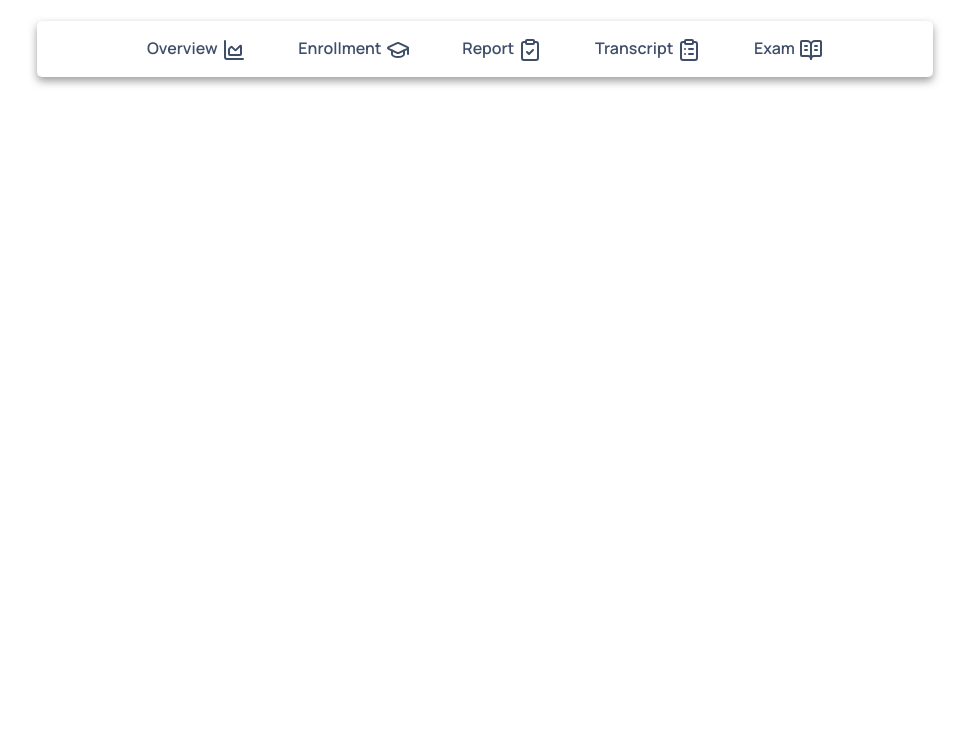
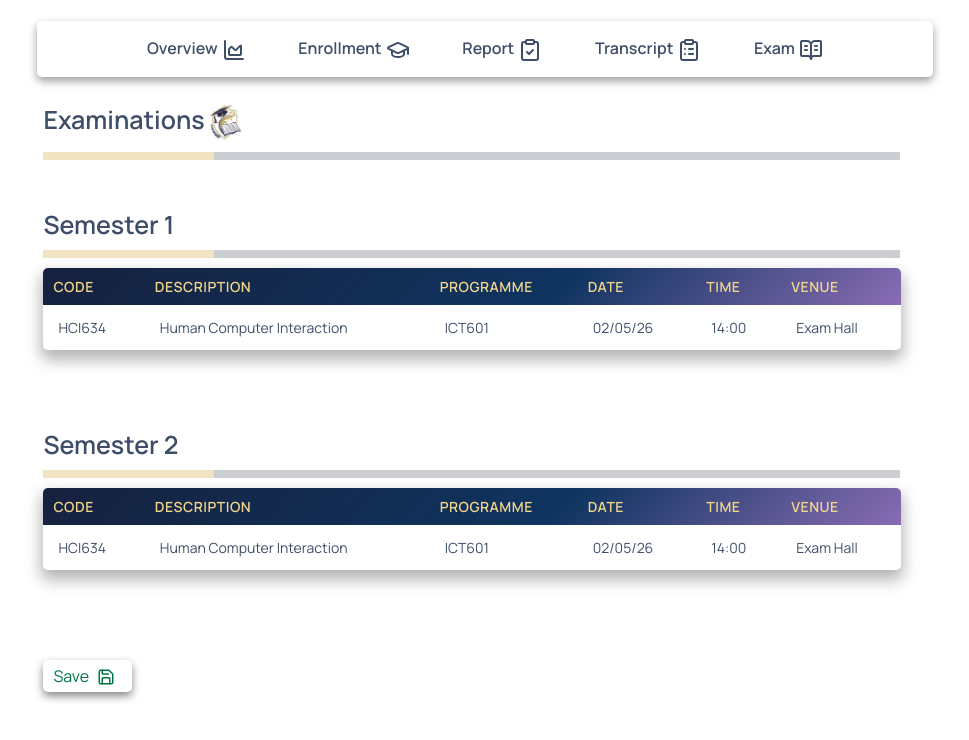
Before and after one commit to Ashton607/Student-Portal, a React (Vite) app: page /studentUI in a window 1280 px wide. Both pictures are taken after a click on the button "Exam". Shown: the top 740 px of the page, without its empty margins (155-1124 px from the left). Built offline with nearby package versions, Linux system fonts and the light colour scheme.

Commit message:
student UI completed

```diff
--- a/src/components/StudentUI.jsx
+++ b/src/components/StudentUI.jsx
@@ -189,6 +189,37 @@ const StudentUI = () => {
             </div>
           </ul>
 
+          <div className="year-1">
+           <h3>Year 1</h3>
+            <hr />
+            <table>
+            <thead>
+              <tr>
+                <th>Code</th>
+                <th>Description</th>
+                <th>Credits</th>
+                <th>Mark 1</th>
+                <th>Mark 2</th>
+                <th>Mark 3</th>
+                <th>Final Mark</th>
+                <th>Exam Admission</th>
+              </tr>
+            </thead>
+            <tbody>
+              <tr>
+                <td>HCI634</td>
+                <td>Human Computer Interaction</td>
+                <td>20</td>
+                <td>100</td>
+                <td>50</td>
+                <td>23</td>
+                <td>50</td>
+                <td>Yes</td>
+              </tr>
+            </tbody>
+          </table>
+          </div>
+
 
         </div>
       )}
@@ -196,6 +227,67 @@ const StudentUI = () => {
 
 
 
+      {/*Exam*/}
+      {activeTab ==='Exam'&&(
+        <div className="exam">
+          <h3>Examinations<img src={logo} alt="Student Portal Logo" /></h3>
+          <hr />
+           <div className="semester-1">
+            <h3>Semester 1</h3>
+            <hr />
+              <table>
+            <thead>
+              <tr>
+                <th>Code</th>
+                <th>Description</th>
+                <th>Programme</th>
+                <th>Date</th>
+                <th>Time</th>
+                <th>Venue</th>
+              </tr>
+            </thead>
+            <tbody>
+              <tr>
+                <td>HCI634</td>
+                <td>Human Computer Interaction</td>
+                <td>ICT601</td>
+                <td>02/05/26</td>
+                <td>14:00</td>
+                <td>Exam Hall</td>
+              </tr>
+            </tbody>
+          </table>
+          </div>
+
+          <div className="semester-2">
+            <h3>Semester 2</h3>
+            <hr />
+            <table>
+            <thead>
+              <tr>
+                <th>Code</th>
+                <th>Description</th>
+                <th>Programme</th>
+                <th>Date</th>
+                <th>Time</th>
+                <th>Venue</th>
+              </tr>
+            </thead>
+            <tbody>
+              <tr>
+                <td>HCI634</td>
+                <td>Human Computer Interaction</td>
+                <td>ICT601</td>
+                <td>02/05/26</td>
+                <td>14:00</td>
+                <td>Exam Hall</td>
+              </tr>
+            </tbody>
+          </table>
+          </div>
+          <button>Save<Save size={18}/></button>
+        </div>
+      )}
 
 
 
--- a/src/components/UI.css
+++ b/src/components/UI.css
@@ -349,7 +349,6 @@ nav ul button:hover {
     width: 69%;
     margin-left: 15.5%;
     height: 83vh;
-    box-shadow: 0 8px 15px 2px rgba(160, 160, 160, 0.8);
 
 }
 .transcript img{
@@ -388,3 +387,141 @@ nav ul button:hover {
     line-height: 1.8;
 
 }
+
+
+/*Exam*/
+.exam{
+    margin-top: 8%;
+    width: 69%;
+    margin-left: 15.5%;
+    height: 70vh;
+
+}
+.exam img{
+    width: 40px;
+    height: 40px;
+    flex-shrink: 0;
+}
+
+.exam h3{
+    font-size: 25px;
+    font-weight: 600;
+}
+
+.exam hr{
+    border: none;
+    width: 97%;
+    height: 8px;
+    background: linear-gradient(to right, #c9920a 20%, #33394e 10%);
+    margin: 10px 0;
+}
+
+.exam .semester-1{
+    width: 100%;
+    height: 25vh;
+    margin-top: 50px;
+}
+
+.exam .semester-1 hr{
+    border: none;
+    width: 97%;
+    height: 8px;
+    background: linear-gradient(to right, #c9920a 20%, #33394e 10%);
+    margin: 10px 0;
+}
+.exam .semester-1 table{
+    width: 97.1%;
+    border-collapse: collapse;
+    margin: 10px 0;
+    background: white;
+    box-shadow: 0 8px 15px 2px rgba(160, 160, 160, 0.8);
+    border-radius: 5px;
+    overflow: hidden;
+}
+
+.exam .semester-1 thead{
+    background: linear-gradient(135deg, #16213e 0%, #0f3460 60%, #896cb4 100%);
+    color: #f0d58a;
+}
+
+.exam .semester-1 th{
+    padding: 8px 10px;
+    text-align: left;
+    font-weight: 600;
+    font-size: 14px;
+    text-transform: uppercase;
+    letter-spacing: 0.5px;
+}
+
+.exam .semester-1 td{
+    padding: 12px 15px;
+    border-bottom: 1px solid #e0e0e0;
+    font-size: 14px;
+}
+
+
+.exam .semester-1 tbody tr:last-child td{
+    border-bottom: none;
+}
+
+
+.exam .semester-2{
+    width: 100%;
+    height: 25vh;
+}
+.exam .semester-2 hr{
+    border: none;
+    width: 97%;
+    height: 8px;
+    background: linear-gradient(to right, #c9920a 20%, #33394e 10%);
+    margin: 10px 0;
+}
+.exam .semester-2 table{
+    width: 97.1%;
+    border-collapse: collapse;
+    margin: 10px 0;
+    background: white;
+    box-shadow: 0 8px 15px 2px rgba(160, 160, 160, 0.8);
+    border-radius: 5px;
+    overflow: hidden;
+}
+
+.exam .semester-2 thead{
+    background: linear-gradient(135deg, #16213e 0%, #0f3460 60%, #896cb4 100%);
+    color: #f0d58a;
+}
+
+.exam .semester-2 th{
+    padding: 8px 10px;
+    text-align: left;
+    font-weight: 600;
+    font-size: 14px;
+    text-transform: uppercase;
+    letter-spacing: 0.5px;
+}
+
+.exam .semester-2 td{
+    padding: 12px 15px;
+    border-bottom: 1px solid #e0e0e0;
+    font-size: 14px;
+}
+
+
+.exam .semester-2 tbody tr:last-child td{
+    border-bottom: none;
+}
+.exam button{
+    border: none;
+    margin: 30px 0;
+    width: 10%;
+    border-radius: 5px;
+    background: #ffffff;
+    color: #007745;
+    padding: 4px 10px;
+    text-align: start;
+    box-shadow: 0 4px 8px 0px rgb(134, 134, 134);
+}
+.exam button svg{
+    margin-top: -3px;
+    margin-left: 8px;
+}
```
